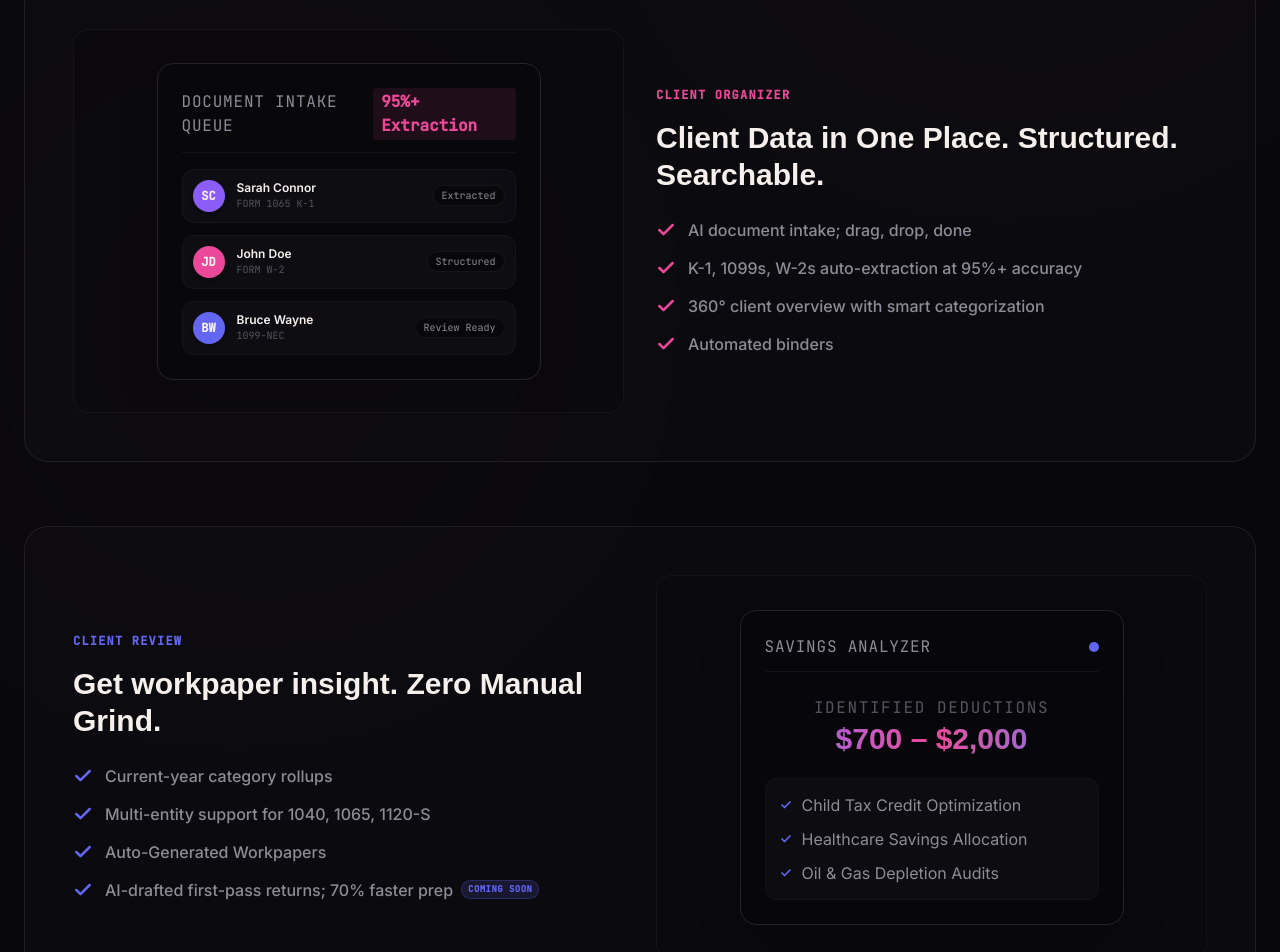
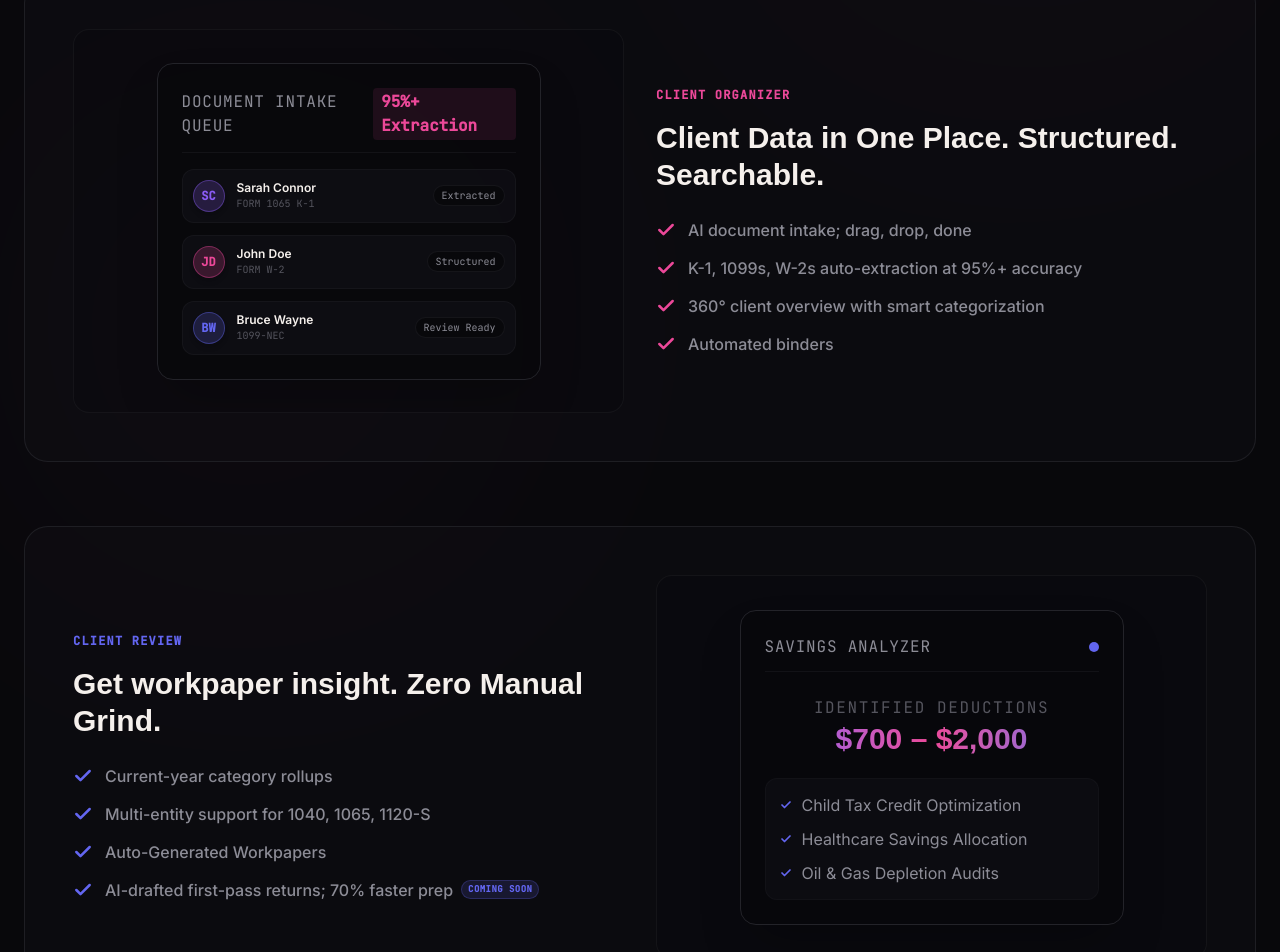
Before and after one commit to CoderKavyaG/SignalsHQ, a React (Vite) app: page / in a window 1280 px wide. Shown: the part 1777-2729 px from the top of the page. Built offline with nearby package versions, Linux system fonts and the light colour scheme; a web font is replaced by a local one.

Commit message:
style: design interactive mock UI components for Product visual cards

```diff
--- a/src/components/Product.tsx
+++ b/src/components/Product.tsx
@@ -170,7 +170,7 @@ export function Product() {
                 {/* User Row 1 */}
                 <div className="flex items-center justify-between bg-bg-elevated/60 border border-border/40 p-2.5 rounded-xl transition-all hover:bg-bg-elevated">
                   <div className="flex items-center gap-3">
-                    <div className="w-8 h-8 rounded-full bg-brand-purple flex items-center justify-center font-mono text-xs text-text-primary font-bold shadow-md">
+                    <div className="w-8 h-8 rounded-full bg-brand-purple/20 border border-brand-purple/40 flex items-center justify-center font-mono text-xs text-brand-purple font-bold shadow-md">
                       SC
                     </div>
                     <div className="text-left">
@@ -186,7 +186,7 @@ export function Product() {
                 {/* User Row 2 */}
                 <div className="flex items-center justify-between bg-bg-elevated/60 border border-border/40 p-2.5 rounded-xl transition-all hover:bg-bg-elevated">
                   <div className="flex items-center gap-3">
-                    <div className="w-8 h-8 rounded-full bg-brand-pink flex items-center justify-center font-mono text-xs text-text-primary font-bold shadow-md">
+                    <div className="w-8 h-8 rounded-full bg-brand-pink/20 border border-brand-pink/40 flex items-center justify-center font-mono text-xs text-brand-pink font-bold shadow-md">
                       JD
                     </div>
                     <div className="text-left">
@@ -202,7 +202,7 @@ export function Product() {
                 {/* User Row 3 */}
                 <div className="flex items-center justify-between bg-bg-elevated/60 border border-border/40 p-2.5 rounded-xl transition-all hover:bg-bg-elevated">
                   <div className="flex items-center gap-3">
-                    <div className="w-8 h-8 rounded-full bg-brand-blue flex items-center justify-center font-mono text-xs text-text-primary font-bold shadow-md">
+                    <div className="w-8 h-8 rounded-full bg-brand-blue/20 border border-brand-blue/40 flex items-center justify-center font-mono text-xs text-brand-blue font-bold shadow-md">
                       BW
                     </div>
                     <div className="text-left">
```
